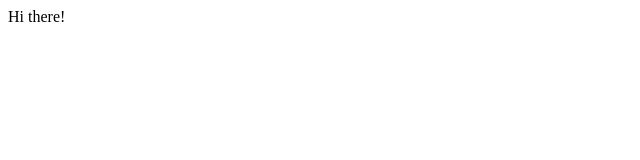
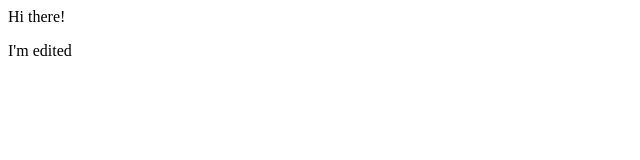
Before and after one commit to praba230890/git-tut, a plain HTML site: page index.html in a window 1280 px wide. Shown: the full height of the page, 0-640 px from the left. Drawn offline with Linux system fonts and the light colour scheme.

Commit message:
add dummy file and add a p tag to index

```diff
--- a/index.html
+++ b/index.html
@@ -1 +1,3 @@
 <p> Hi there! </p>
+
+<p> I'm edited </p>
```
Also changed, not shown: dummy.txt (added).
